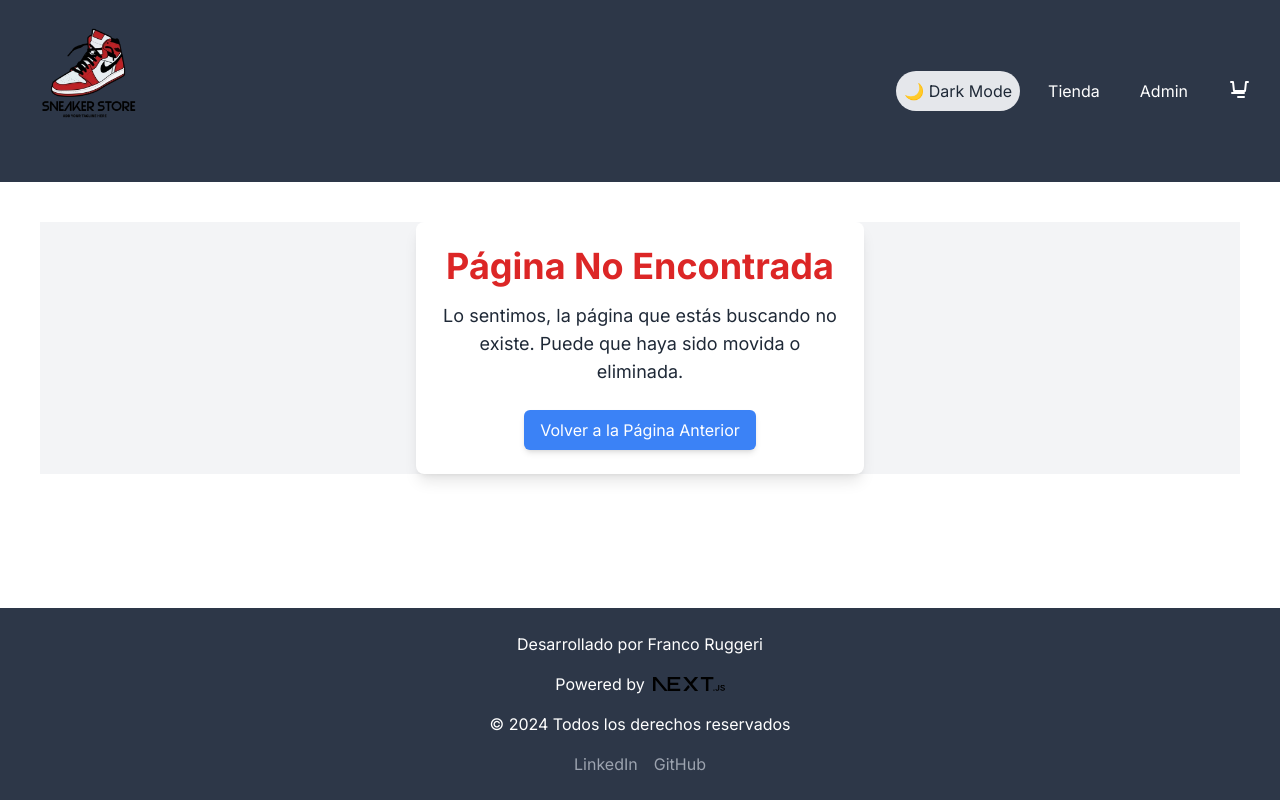
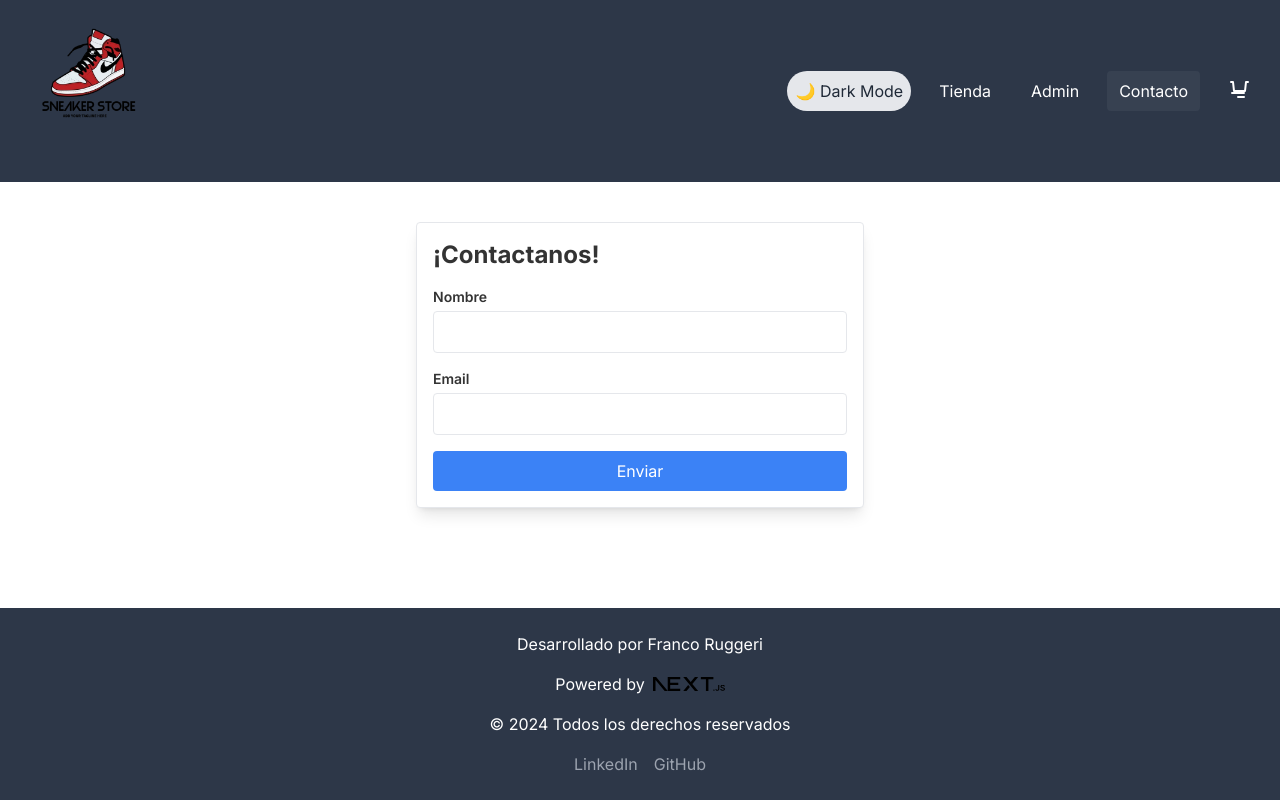
Before and after one commit to ruggerifranco/sneaker-store, a Next.js app: page /contact in a window 1280 px wide. Before the commit this address had no page. Built offline with nearby package versions, Linux system fonts and the light colour scheme.

Commit message:
api + contacto

```diff
--- /dev/null
+++ b/app/api/contacto/route.js
@@ -0,0 +1,7 @@
+import { NextResponse } from "next/server";
+
+export async function POST(request) {
+    const formData = await request.json();
+    console.log(formData);
+    return NextResponse.json('Recibimos la data');
+}
--- /dev/null
+++ b/app/api/productos/[category]/route.js
@@ -0,0 +1,17 @@
+import mockData from "@/app/data/mockData";
+import { NextResponse } from "next/server";
+
+const sleep = (timer) => {
+    return new Promise((resolve, reject) => {
+        setTimeout(resolve, timer)
+    })
+}
+
+export async function GET(request, { params }) {
+    const { category } = params;
+    const filterData = category === 'all' ? mockData : mockData.filter((item) => item.category.toLowerCase() === category.toLowerCase())
+
+    await sleep(1000)
+    return NextResponse.json(filterData)
+
+}
--- /dev/null
+++ b/app/api/productos/route.js
@@ -0,0 +1,14 @@
+import mockData from "@/app/data/mockData";
+import { NextResponse } from "next/server";
+
+const sleep = (timer) => {
+    return new Promise((resolve, reject) => {
+        setTimeout(resolve, timer)
+    })
+}
+
+export async function GET(request) {
+    await sleep(1000)
+    return NextResponse.json(mockData)
+
+}
--- /dev/null
+++ b/app/components/ContactForm.js
@@ -0,0 +1,115 @@
+'use client';
+import React, { useState } from "react";
+
+const sendMessage = async (values) => {
+  console.log({ values });
+  const response = await fetch(`http://localhost:3000/api/contacto`, {
+    method: 'POST',
+    body: JSON.stringify(values),
+    headers: {
+      'Content-Type': 'application/json'
+    }
+  });
+  const data = await response.json();
+  return data;
+};
+
+const ContactForm = () => {
+  const [formData, setFormData] = useState({
+    name: "",
+    email: "",
+  });
+
+  const [errors, setErrors] = useState({
+    name: "",
+    email: "",
+  });
+
+  const [isSubmitting, setIsSubmitting] = useState(false);
+
+  const handleChange = (e) => {
+    const { name, value } = e.target;
+    setFormData({ ...formData, [name]: value });
+  };
+
+  const handleSubmit = async (e) => {
+    e.preventDefault();
+
+    const { name, email } = formData;
+    let formErrors = { name: "", email: "" };
+    let hasErrors = false;
+
+    if (!name.trim()) {
+      formErrors.name = "Name is required.";
+      hasErrors = true;
+    }
+
+    if (!email.trim()) {
+      formErrors.email = "Email is required.";
+      hasErrors = true;
+    } else if (!/\S+@\S+\.\S+/.test(email)) {
+      formErrors.email = "Email address is invalid.";
+      hasErrors = true;
+    }
+
+    if (hasErrors) {
+      setErrors(formErrors);
+      return;
+    }
+
+    setIsSubmitting(true);
+
+    try {
+      await sendMessage(formData);
+      setFormData({ name: "", email: "" });
+      setErrors({ name: "", email: "" });
+    } catch (error) {
+      console.error('Error sending message:', error);
+    } finally {
+      setIsSubmitting(false);
+    }
+  };
+
+  return (
+    <div className="contact-form max-w-md mx-auto p-4 border rounded shadow-lg bg-white">
+      <h1 className="text-2xl font-bold mb-4">¡Contactanos!</h1>
+      <form onSubmit={handleSubmit}>
+        <div className="mb-4">
+          <label htmlFor="name" className="block text-sm font-semibold mb-1">Nombre</label>
+          <input
+            type="text"
+            id="name"
+            name="name"
+            value={formData.name}
+            onChange={handleChange}
+            className="w-full p-2 border rounded"
+            disabled={isSubmitting}
+          />
+          {errors.name && <p className="text-red-500 text-sm mt-1">{errors.name}</p>}
+        </div>
+        <div className="mb-4">
+          <label htmlFor="email" className="block text-sm font-semibold mb-1">Email</label>
+          <input
+            type="email"
+            id="email"
+            name="email"
+            value={formData.email}
+            onChange={handleChange}
+            className="w-full p-2 border rounded"
+            disabled={isSubmitting}
+          />
+          {errors.email && <p className="text-red-500 text-sm mt-1">{errors.email}</p>}
+        </div>
+        <button
+          type="submit"
+          className="w-full bg-blue-500 text-white p-2 rounded hover:bg-blue-600"
+          disabled={isSubmitting}
+        >
+          {isSubmitting ? 'Enviando...' : 'Enviar'}
+        </button>
+      </form>
+    </div>
+  );
+};
+
+export default ContactForm;
--- a/app/components/NavBar.js
+++ b/app/components/NavBar.js
@@ -8,12 +8,14 @@ import { usePathname } from 'next/navigation';
 const menuItems = [
   { href: "/shop", label: "Tienda" },
   { href: "/admin", label: "Admin" },
+  { href: "/contact", label: "Contacto" },
   { href: "/cart", label: <svg className="w-6 h-6" fill="none" stroke="currentColor" viewBox="0 0 24 24" xmlns="http://www.w3.org/2000/svg"><path strokeLinecap="round" strokeLinejoin="round" strokeWidth="2" d="M3 3h2l1 9h11l1-9h2M4 14h12m-6 4h6"></path></svg> }
 ];
 
 const menuItemsMobile = [
   { href: "/shop", label: "Tienda" },
   { href: "/admin", label: "Admin" },
+  { href: "/contact", label: "Contacto" },
 ];
 
 const NavBar = () => {
--- a/app/components/ProductList.js
+++ b/app/components/ProductList.js
@@ -1,6 +1,11 @@
-import ProductCard from "./productCard";
+import ProductCard from "./ProductCard";
 
 const ProductList = ({ data, category }) => {
+
+  if (!data || data.length === 0) {
+    return <div>No products available</div>;
+  }
+
   return (
     <div className="grid grid-cols-1 sm:grid-cols-2 md:grid-cols-3 lg:grid-cols-4 gap-4">
       {data.map(product => (
--- /dev/null
+++ b/app/contact/page.js
@@ -0,0 +1,10 @@
+import React from 'react'
+import ContactForm from '../components/ContactForm'
+
+const page = () => {
+  return (
+    <ContactForm />
+  )
+}
+
+export default page
--- a/app/shop/[category]/page.js
+++ b/app/shop/[category]/page.js
@@ -1,16 +1,19 @@
-'use client'
 import ProductList from '@/app/components/ProductList';
-import mockData from '@/app/data/mockData';
-import { useParams } from 'next/navigation';
 import React from 'react'
 
-const Category = () => {
-    const { category } = useParams();
-    const filterData = category === 'all' ? mockData : mockData.filter((item) => item.category.toLowerCase() === category.toLowerCase())
+const getProducts = async (category) => {
+    const data = await fetch(`http://localhost:3000/api/productos/${category}`)
+    const productos = await data.json();
+    return productos;
+}
+
+const Category = async  ({ params }) => {
+    const { category } = params;
+    const products = await getProducts(category)
 
     return (
         <>
-            <ProductList category={category} data={filterData} />
+            <ProductList category={category} data={products} />
         </>
     )
 }
```
